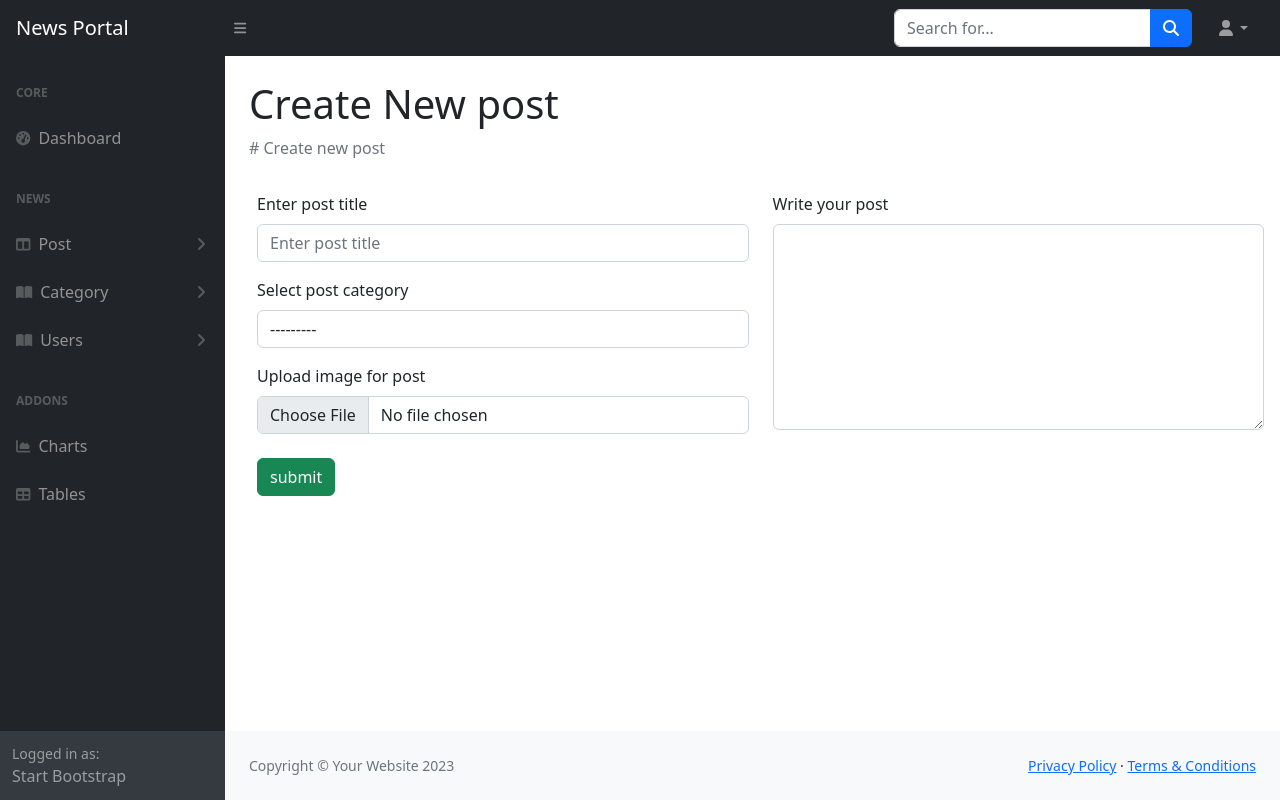
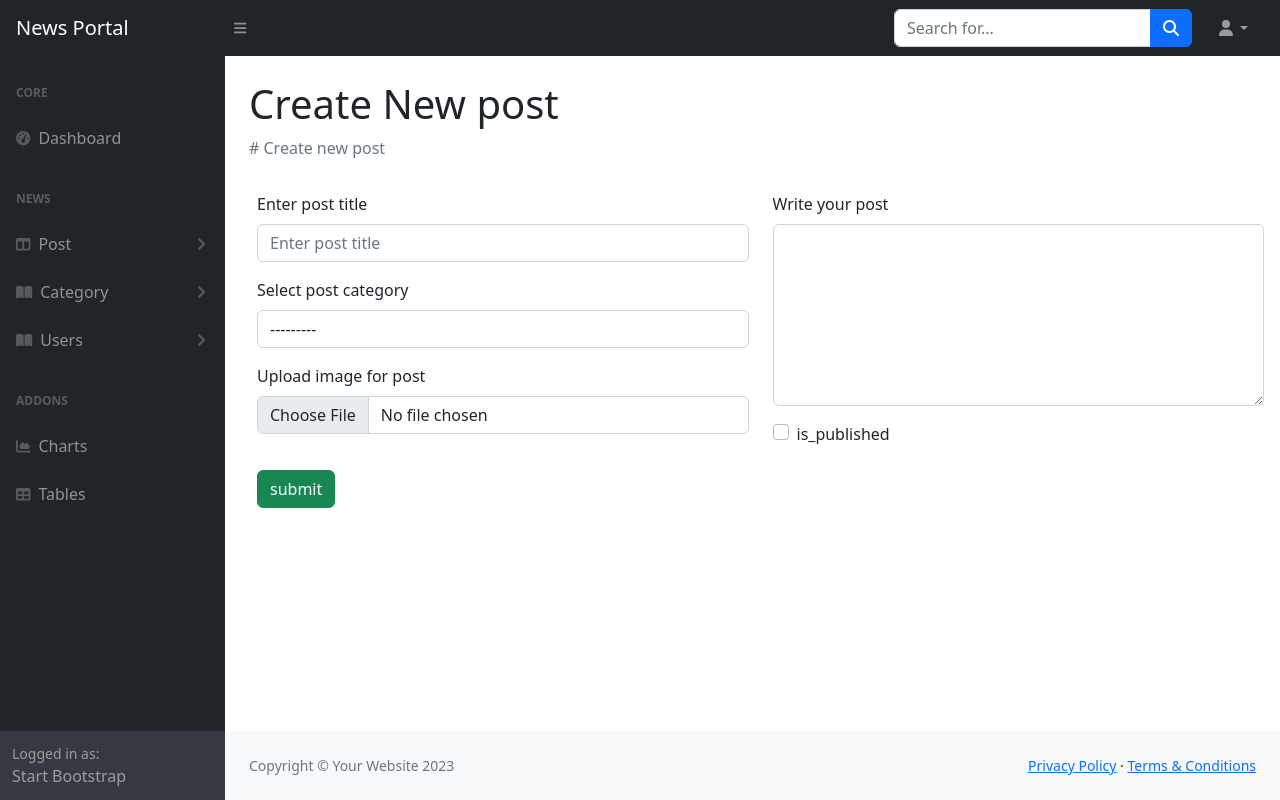
Before and after one commit to monir-bedev/newsPortal, a Django app: page /blog/create-post/ in a window 1280 px wide. Run offline with Django 5.2, Linux system fonts and the light colour scheme; data that the repository does not hold is empty; some libraries are stand-ins or nearby versions.

Commit message:
New: Is publish added

```diff
--- a/blog/forms.py
+++ b/blog/forms.py
@@ -24,11 +24,12 @@ class PostForm(forms.ModelForm):
     class Meta:
         model = Post
         read_only_fields = ('author',)
-        fields = ['title', 'description', 'category', 'image']
+        fields = ['title', 'description', 'category', 'is_published', 'image']
 
         widgets = {
             'title': forms.TextInput(attrs={'class': 'form-control', 'placeholder': 'Enter post title'}),
-            'description': forms.Textarea(attrs={'class': 'form-control', 'rows': 8}),
+            'description': forms.Textarea(attrs={'class': 'form-control', 'rows': 7}),
             'category': forms.Select(attrs={'class': 'form-control'}),
+            'is_published': forms.CheckboxInput(attrs={'class': 'form-check-input'}),
             'image': forms.FileInput(attrs={'class': 'form-control'}),
         }
--- a/blog/models.py
+++ b/blog/models.py
@@ -29,6 +29,7 @@ class Category(DomainEntity):
 class Post(DomainEntity):
     title = models.CharField(max_length=100)
     description = models.TextField()
+    is_published = models.BooleanField(default=False)
     category = models.ForeignKey(Category, on_delete=models.CASCADE)
     image = models.ImageField(upload_to="blog/%Y/%m/%d")
     author = models.ForeignKey(User, on_delete=models.CASCADE, blank=True, null=True)
--- a/blog/templates/backend/post_create.html
+++ b/blog/templates/backend/post_create.html
@@ -34,6 +34,9 @@
                     <div class="col-md-6" class="mb-2">
                         <label for="description" class="mb-2">Write your post</label>
                             {{ form.description }}
+
+                        <div class="d-flex" style="justify-content: start; align-items: center;">{{ form.is_published }}
+                        <label for="is_published" class="mt-3 mb-2 px-2">is_published</label></div>
                     </div>
                 </div>
                 <button class="btn btn-success mt-3" type="submit">submit</button>
```
Also changed, not shown: blog/templates/backend/post_list.html (+12 -3 lines).
